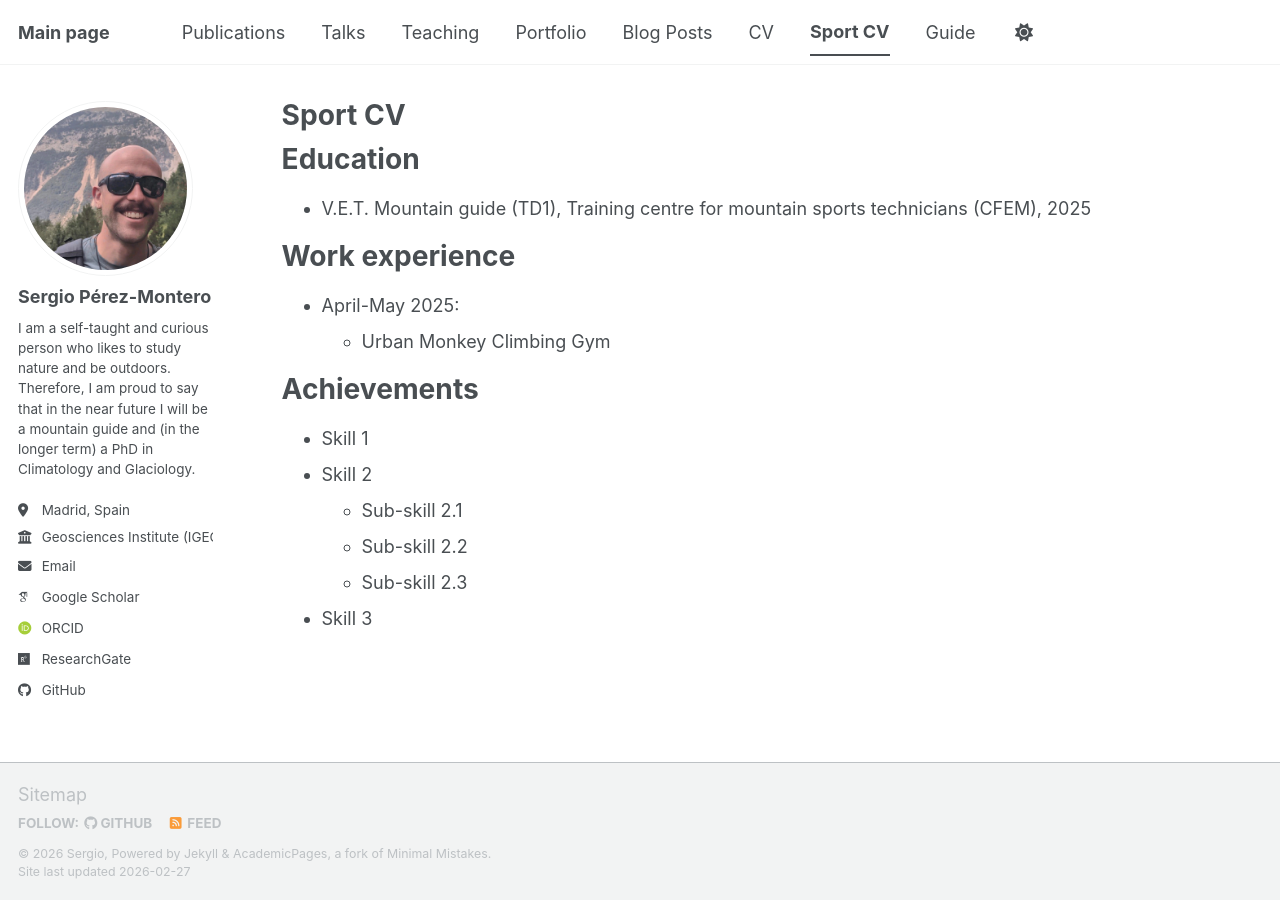
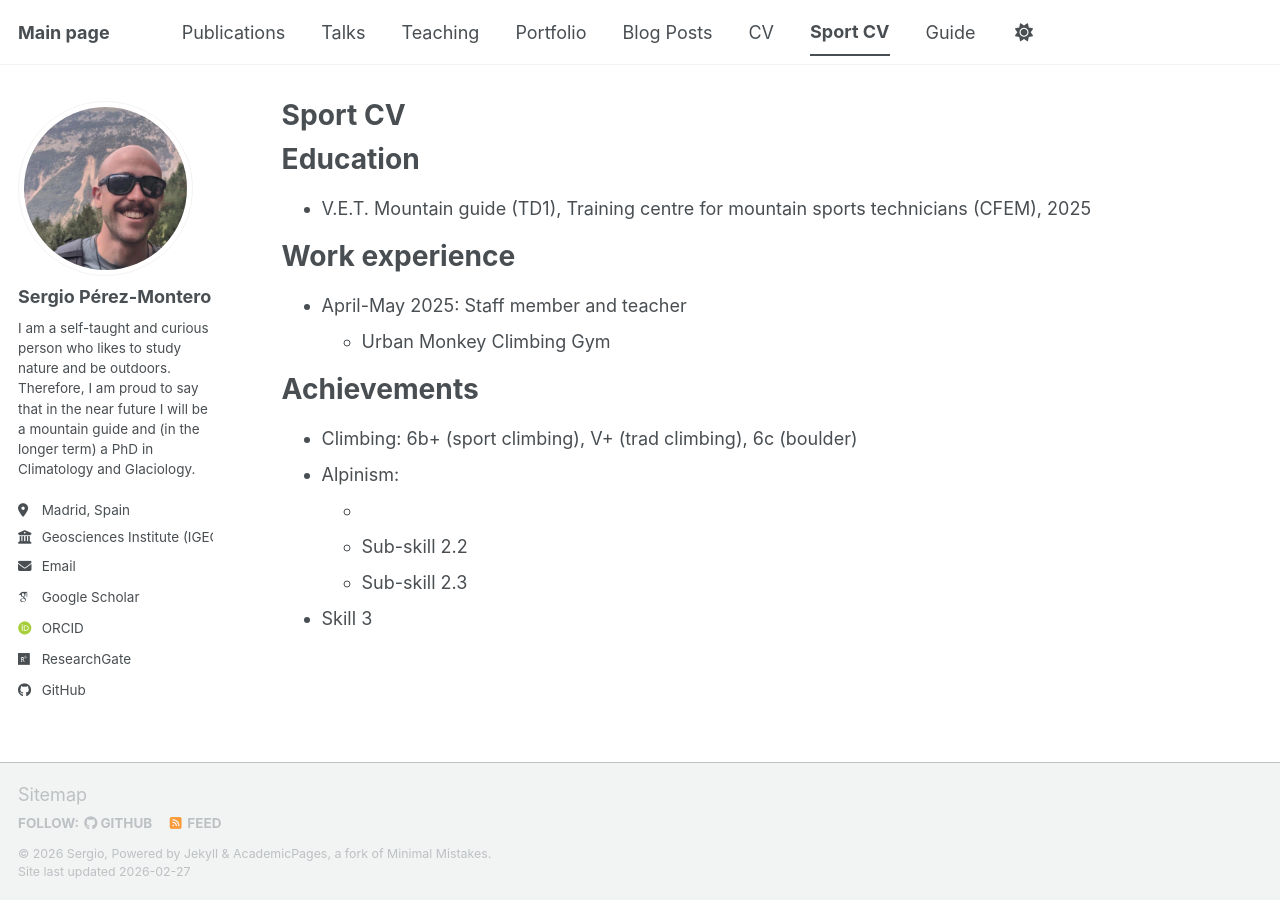
Before and after one commit to sperezmont/sperezmont.github.io, a Jekyll site: the page built from _pages/SportCV.md, in a window 1280 px wide. Built offline with Jekyll 4.4.1, drawn with Linux system fonts in a browser that asks for light colours; some web fonts are replaced; a script bundle is joined from its source files by our own code; library files that are not in the unit come from our copies.

Commit message:
Update SportCV.md

```diff
--- a/_pages/SportCV.md
+++ b/_pages/SportCV.md
@@ -15,14 +15,14 @@ Education
 
 Work experience
 ======
-* April-May 2025:
+* April-May 2025: Staff member and teacher
   * Urban Monkey Climbing Gym
 
 Achievements
 ======
-* Skill 1
-* Skill 2
-  * Sub-skill 2.1
+* Climbing: 6b+ (sport climbing), V+ (trad climbing), 6c (boulder)
+* Alpinism:
+  *
   * Sub-skill 2.2
   * Sub-skill 2.3
 * Skill 3
```
